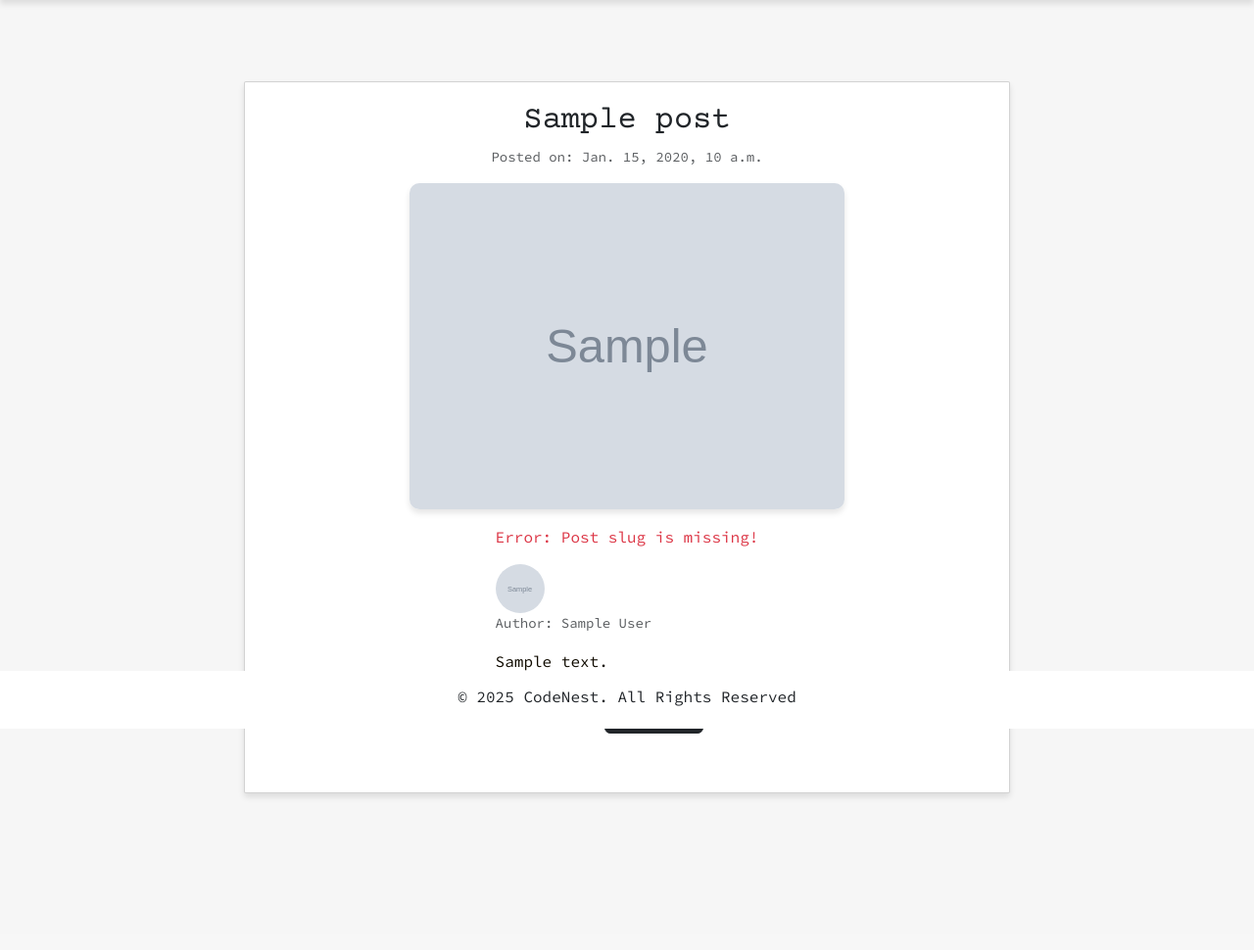
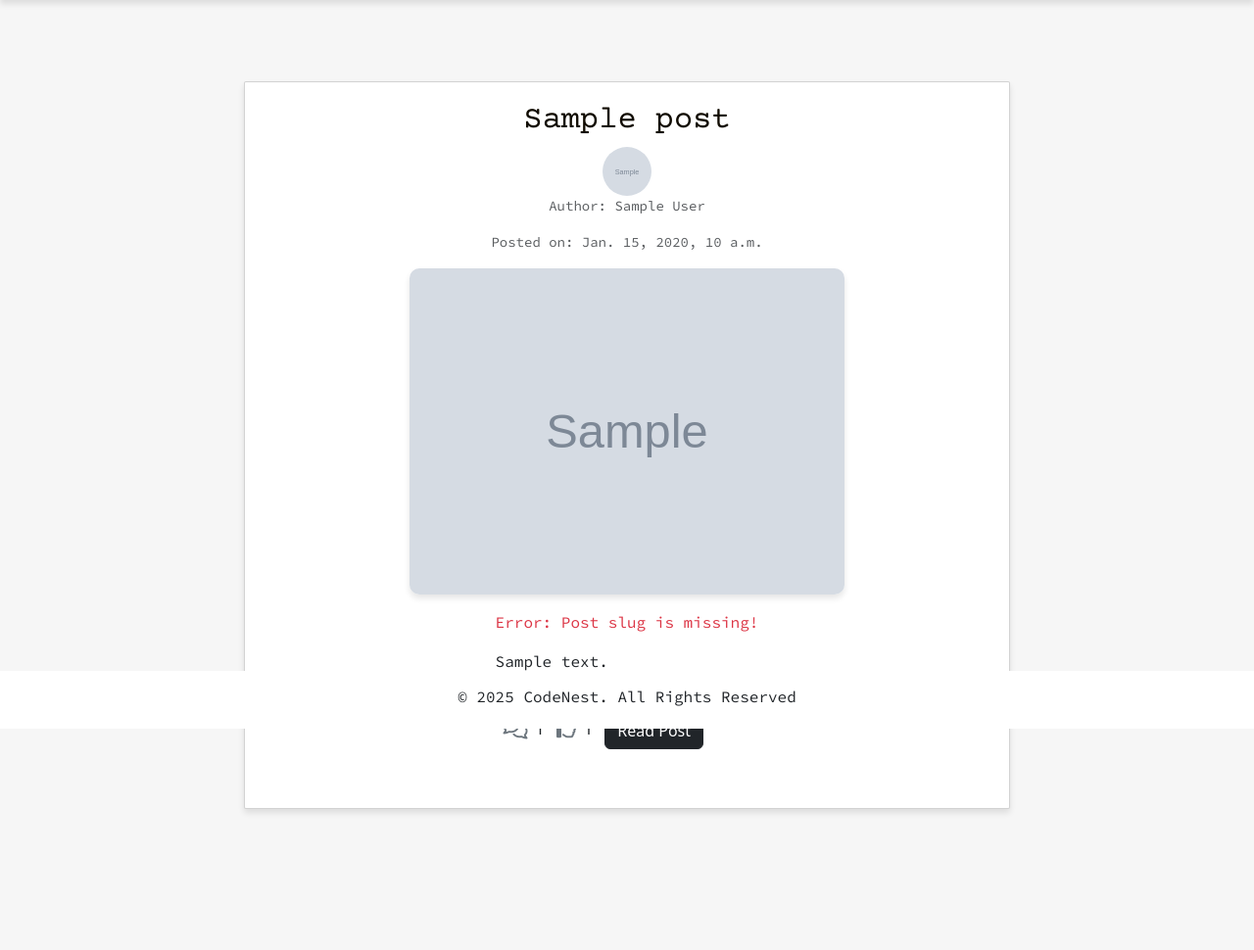
Before and after one commit to tomMckechnie-90/CodeNest, a Django app: template posts/templates/posts/index.html in a window 1280 px wide. Shown: the part 56-1026 px from the top of the page at 98% size. Before the commit the page ends 870 px from the top, so only its background shows below. Run offline with Django 4.2, Linux system fonts and the light colour scheme; the template is opened without the code that fills it: most values are stand-ins (such as "Sample title", 1, 10 or a date in 2020); grey boxes marked "Sample" are stand-in pictures; some libraries are stand-ins or nearby versions.

Commit message:
Update post display layout

```diff
--- a/posts/templates/posts/index.html
+++ b/posts/templates/posts/index.html
@@ -6,21 +6,21 @@
 {% for post in posts %}
 <div class="container mt-4 d-flex justify-content-center">
         <div class="card mb-4">
+            <a href="{% url 'post_detail' post.slug %}" class="px-2">
                 <h1 class="card-title text-center">{{ post.title }}</h1>
+            </a>
+            <img src="{{ post.author.profile.profile_picture.url }}" alt="{{ post.author.username }}"
+            class="profile-picture" style="width: 50px; height: 50px; border-radius: 50%; object-fit: cover;">
+        <a href="{% url 'view_profile' post.author.username %}">
+            <p class="text-muted small">Author: {{ post.author }}</p>
+        </a>
             <p class="text-muted small text-center">Posted on: {{ post.created_at }} </p>
             <img src="{{ post.get_image_url }}" class="card-img-top" id="post-image" alt="{{ post.title }}">
             <div class="card-body">
                 {% if not post.slug %}
                 <p class="text-danger">Error: Post slug is missing!</p>
                 {% endif %}
-            <img src="{{ post.author.profile.profile_picture.url }}" alt="{{ post.author.username }}"
-                class="profile-picture" style="width: 50px; height: 50px; border-radius: 50%; object-fit: cover;">
-            <a href="{% url 'view_profile' post.author.username %}">
-                <p class="text-muted small">Author: {{ post.author }}</p>
-            </a>
-            <a href="{% url 'post_detail' post.slug %}">
                     <p class="card-text">{{ post.content|truncatewords:50|safe }}</p>
-            </a>
                 <br>
                 <span><i class="far fa-comments fa-lg text-secondary px-2"></i>{{ post.comment_count }}</span>
                 <span><i class="fa-regular fa-thumbs-up fa-lg text-secondary px-2"></i>{{ post.total_likes }}</span>
--- a/posts/templates/posts/post_detail.html
+++ b/posts/templates/posts/post_detail.html
@@ -4,7 +4,7 @@
 
 <div class="container d-flex justify-content-center">
     <div class="card">
-        <h1>{{ post.title }}</h1>
+        <h1 class="text-center">{{ post.title }}</h1>
 
         <!-- Post Image -->
         <img src="{{ post.get_image_url }}" class="card-img-top" id="post-image" alt="{{ post.title }}">
```
Lines whose indentation alone changed are shown as unchanged.
